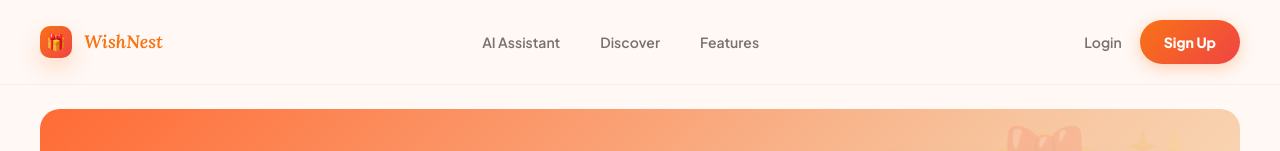
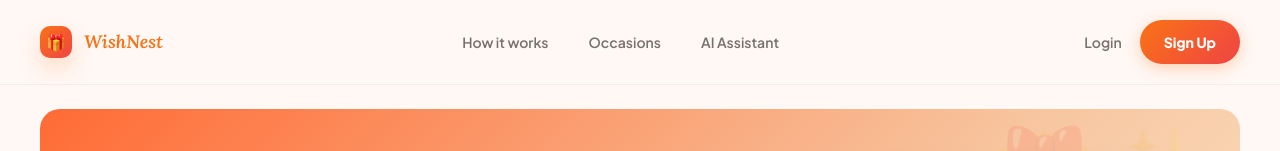
Before and after one commit to Yatish05/wishnest, a React (Vite) app: page / in a window 1280 px wide. Shown: the top 151 px of the page. Built offline with nearby package versions, Linux system fonts and the light colour scheme; no server answers.

Commit message:
feat: update navigation labels to 'How it works', 'Occasions', and 'AI Assistant'

```diff
--- a/src/App.jsx
+++ b/src/App.jsx
@@ -35,9 +35,9 @@ function MainLayout({ children }) {
           </button>
 
           <nav className={`nav-links ${isMobileMenuOpen ? 'mobile-open' : ''}`}>
+                <a href="#how-it-works" className="nav-link" onClick={closeMobileMenu}>How it works</a>
+                <Link to="/discover" className="nav-link" onClick={closeMobileMenu}>Occasions</Link>
                 <a href="#ai-assistant" className="nav-link" onClick={closeMobileMenu}>AI Assistant</a>
-                <Link to="/discover" className="nav-link" onClick={closeMobileMenu}>Discover</Link>
-                <a href="#features" className="nav-link" onClick={closeMobileMenu}>Features</a>
             <div className="nav-actions-mobile">
               {user ? (
                 <>
@@ -98,7 +98,8 @@ function MainLayout({ children }) {
             <div>
               <h4 style={{ color: 'white', marginBottom: '1.25rem', fontSize: '1.1rem' }}>Product</h4>
               <div style={{ display: 'flex', flexDirection: 'column', gap: '0.75rem' }}>
-                <a href="/#features" style={{ color: '#94A3B8', transition: 'var(--transition)' }}>Features</a>
+                <Link to="/discover" style={{ color: '#94A3B8', transition: 'var(--transition)' }}>Occasions</Link>
+                <a href="/#ai-assistant" style={{ color: '#94A3B8', transition: 'var(--transition)' }}>AI Assistant</a>
               </div>
             </div>
             <div>
```
